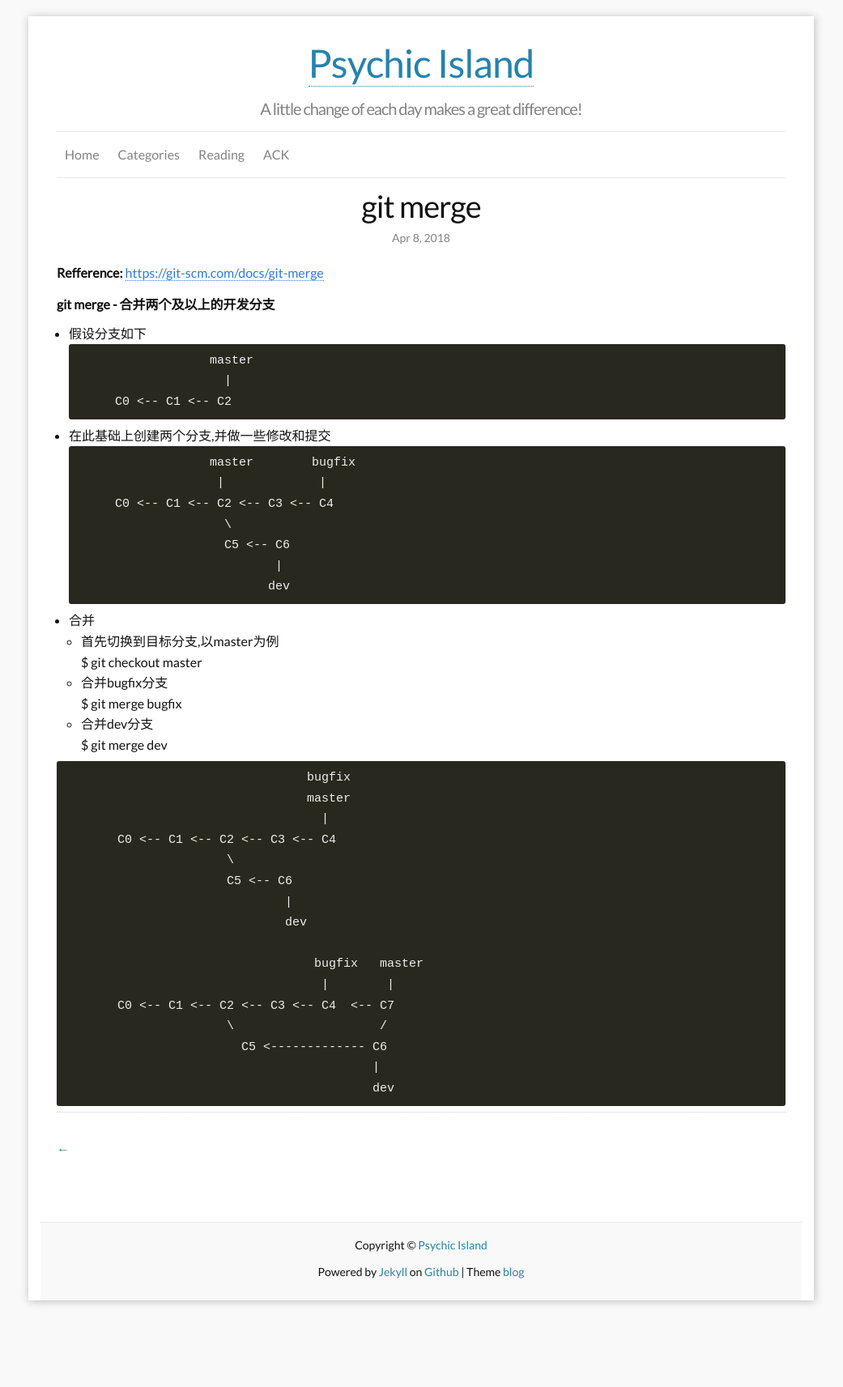
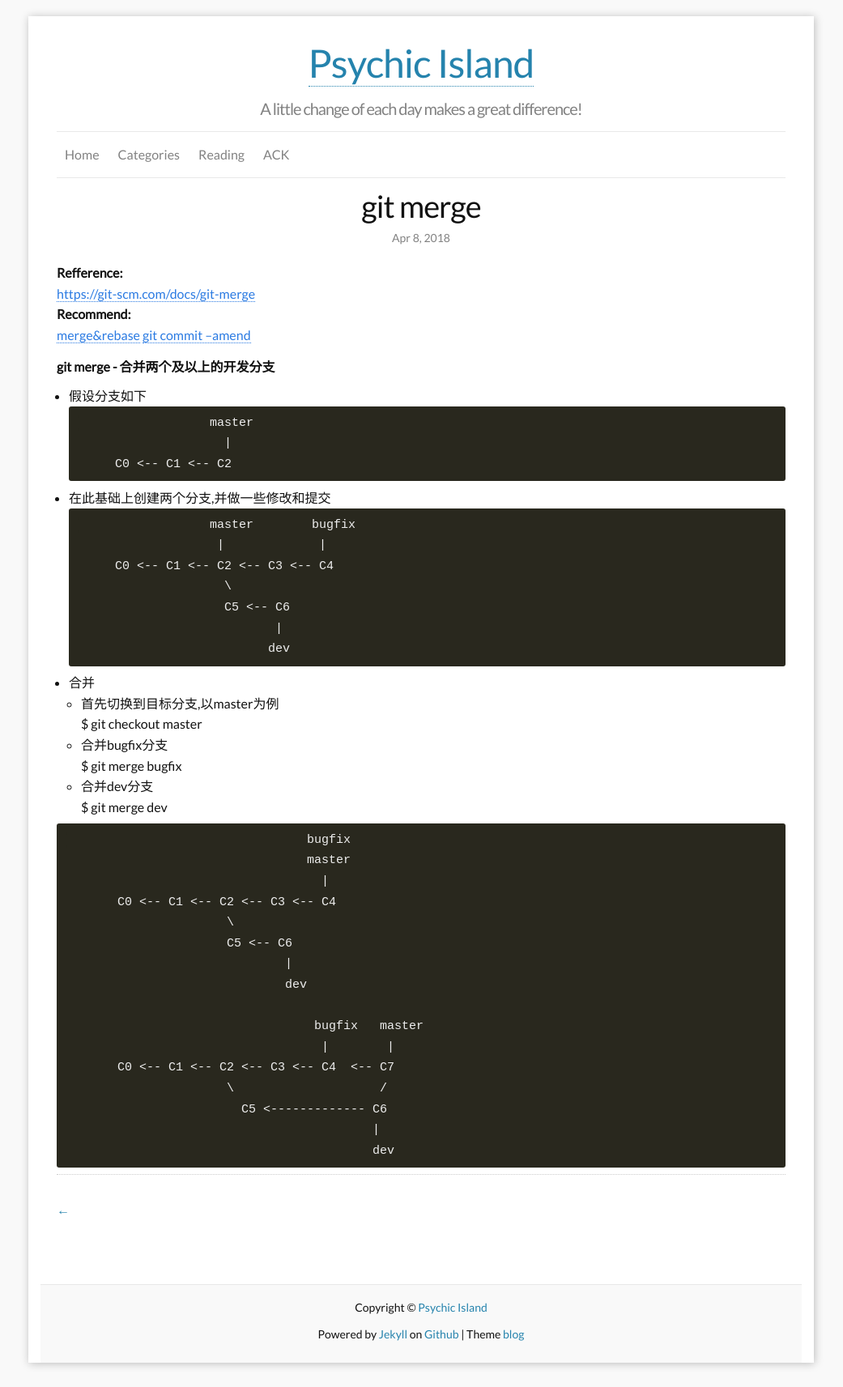
Before and after one commit to monkcage/blog, a Jekyll site: the page built from _posts/CI/2018-04-08-git-02-merge.md, in a window 1280 px wide. Shown: the whole page at 81% size, without its empty margins (120-1161 px from the left). Built offline with Jekyll 4.4.1, drawn with Linux system fonts in a browser that asks for light colours; before the commit the page ends 1636 px from its top, so only the background shows below that.

Commit message:
Update 2018-04-08-git-02-merge.md

```diff
--- a/_posts/CI/2018-04-08-git-02-merge.md
+++ b/_posts/CI/2018-04-08-git-02-merge.md
@@ -6,6 +6,9 @@
 
 **Refference:**
     [https://git-scm.com/docs/git-merge](https://git-scm.com/docs/git-merge)
+**Recommend:**
+    [merge&rebase](https://blog.csdn.net/liuxiaoheng1992/article/details/79108233)
+    [git commit --amend](https://git-scm.com/book/zh/v1/Git-%E5%9F%BA%E7%A1%80-%E6%92%A4%E6%B6%88%E6%93%8D%E4%BD%9C)
 
 **git merge - 合并两个及以上的开发分支**
 
```
